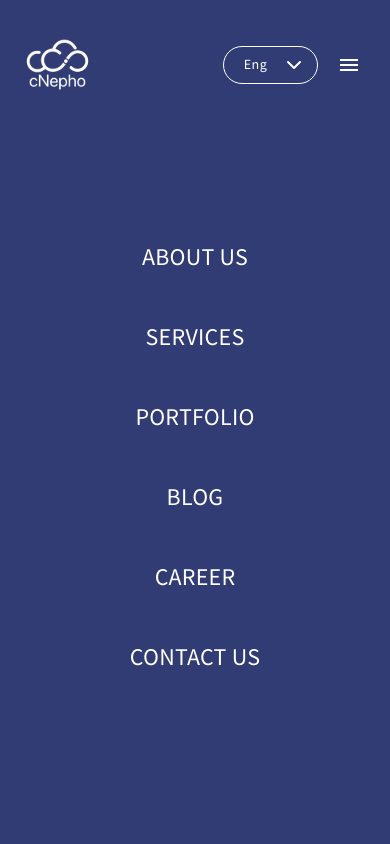
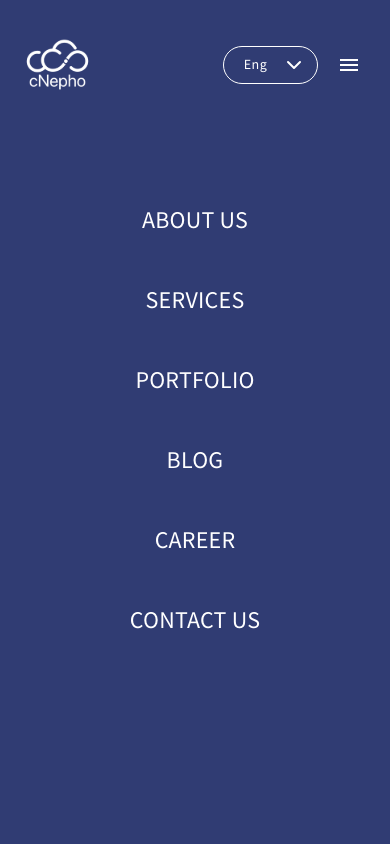
Before and after one commit to abdalrahman-shgori/CnephoNewWebSite, a React (Create React App) app: page / in a window 390 px wide. Both pictures are taken after a click on the button "open drawer". Shown: the top 844 px of the page. Built offline with nearby package versions, Linux system fonts and the light colour scheme.

Commit message:
footer && first section in landing page (withoutAnimation)

```diff
--- a/src/components/navbar/navbar.js
+++ b/src/components/navbar/navbar.js
@@ -43,7 +43,7 @@ function NavBar(props) {
 
     const drawer = (
         <Box  onClick={handleDrawerToggle} sx={{ textAlign: 'center' }}>
-            <List sx={{ marginTop: "97px" }}>
+            <List sx={{ marginTop: "60px" }}>
                 {navItems.map((item, index) => (
                     <Box
                         key={index}
@@ -91,6 +91,7 @@ function NavBar(props) {
                     paddingRight: selectLanguage === "en" ? { lg: "56px", sm: "29px", xs: "29px" } : { lg: "96px", sm: "6px", xs: "6px" },
                     boxShadow: "none",
                     paddingTop: { lg: "26px", sm: "36px", xs: "36px" },
+                    paddingBottom: "20px",
                     backgroundColor: "var(--website-bg-color)",
                     fontFamily:"var(--English-font)"
 
```
Also changed, not shown: 7 other files (tests, documents, lock files or other folders).
